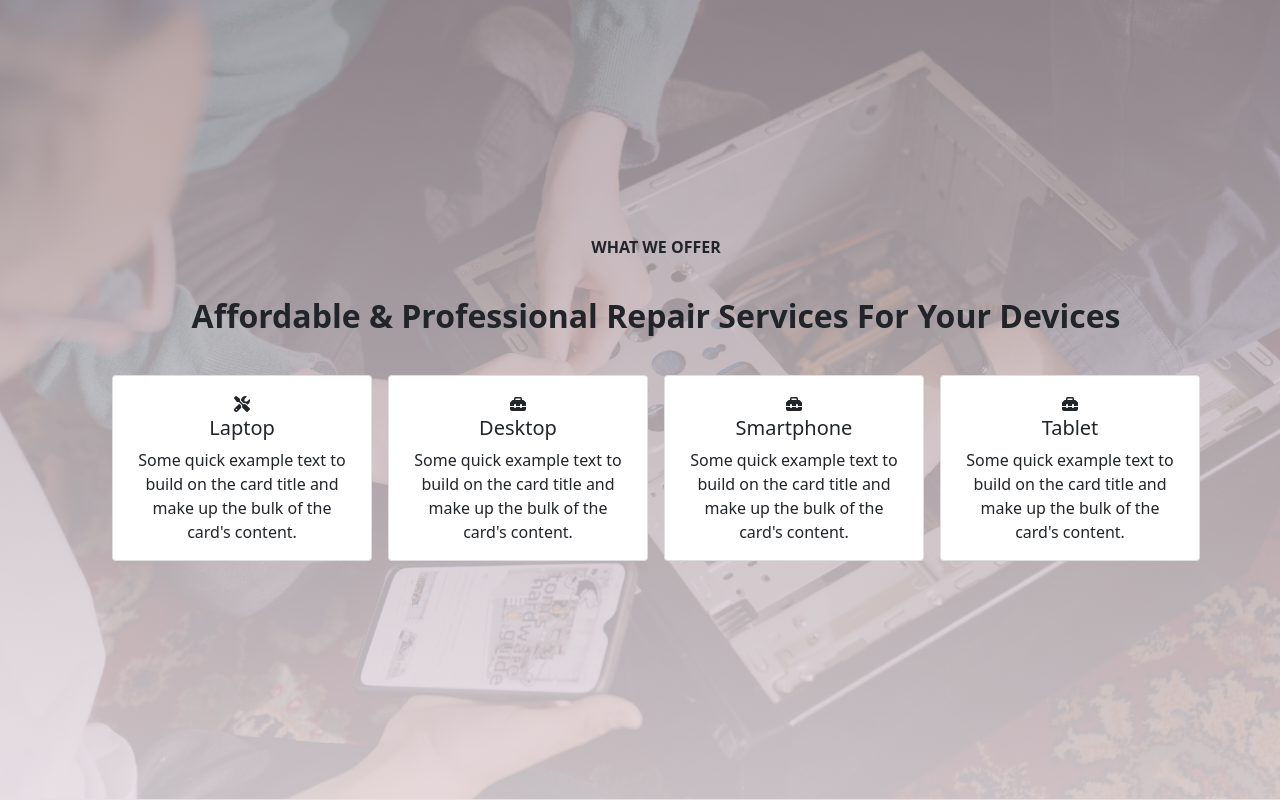
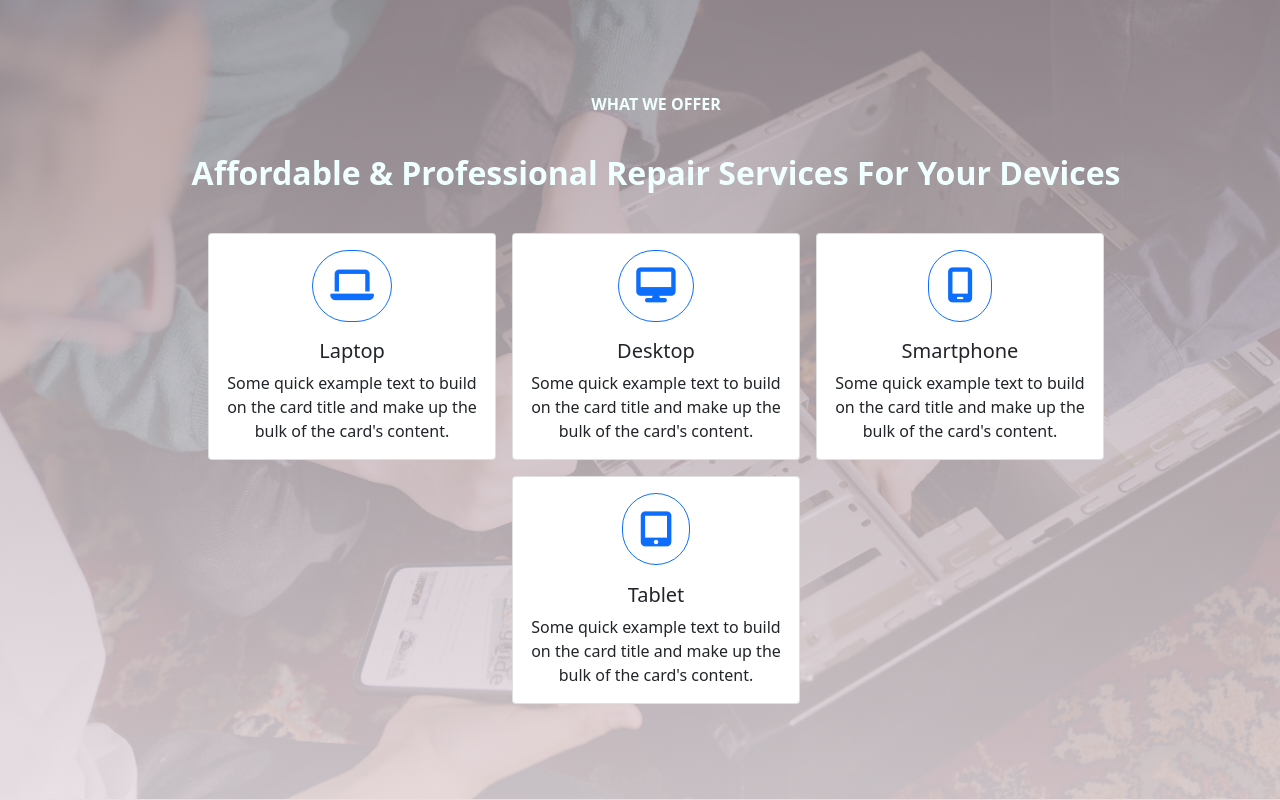
Before and after one commit to Vurnex/techrepairshop, a plain HTML site: page index.html in a window 1280 px wide. Shown: the part 2544-3344 px from the top of the page. Drawn offline with nearby package versions, Linux system fonts and the light colour scheme.

Commit message:
Adjust styles of service section

```diff
--- a/css/styles.scss
+++ b/css/styles.scss
@@ -190,7 +190,8 @@ html {
     text-align: center;
 }
 
-.abt2-first-header-cont, .abt2-second-header-cont, .abt2-para-cont {
+.abt2-first-header-cont, .abt2-second-header-cont, .abt2-para-cont,
+.serv-first-header-cont, .serv-second-header-cont {
 
     color: var(--color-abt2-txt);
 
@@ -229,7 +230,24 @@ html {
 .serv-info-cont {
 
     display: flex;
+    justify-content: center;
+    flex-wrap: wrap;
     gap: 1em;
+
+    .card {
+
+        width: 18rem;
+    }
+
+    .card > .card-body > i {
+
+        border: 1px solid;
+        padding: 0.5em;
+        border-radius: 50px;
+        font-size: 35px;
+        margin-bottom: 0.5em;
+        color: var(--bs-blue);
+    }
 
 }
 
--- a/index.html
+++ b/index.html
@@ -310,7 +310,7 @@
             <div class="card">
               <div class="card-body">
 
-                <i class="fa-solid fa-screwdriver-wrench"></i>
+                <i class="fa-solid fa-laptop"></i>
 
                 <h5 class="card-title">Laptop</h5>
                 <p class="card-text">Some quick example text to build on the card title and make up the bulk of the card's content.</p>
@@ -320,7 +320,7 @@
             <div class="card">
               <div class="card-body">
 
-                <i class="fa-solid fa-toolbox"></i>
+                <i class="fa-solid fa-desktop"></i>
 
                 <h5 class="card-title">Desktop</h5>
                 <p class="card-text">Some quick example text to build on the card title and make up the bulk of the card's content.</p>
@@ -330,7 +330,7 @@
             <div class="card">
               <div class="card-body">
 
-                <i class="fa-solid fa-toolbox"></i>
+                <i class="fa-solid fa-mobile-screen"></i>
 
                 <h5 class="card-title">Smartphone</h5>
                 <p class="card-text">Some quick example text to build on the card title and make up the bulk of the card's content.</p>
@@ -340,7 +340,7 @@
             <div class="card">
               <div class="card-body">
 
-                <i class="fa-solid fa-toolbox"></i>
+                <i class="fa-solid fa-tablet-screen-button"></i>
 
                 <h5 class="card-title">Tablet</h5>
                 <p class="card-text">Some quick example text to build on the card title and make up the bulk of the card's content.</p>
```
Also changed, not shown: css/styles.css, 1 other file.
